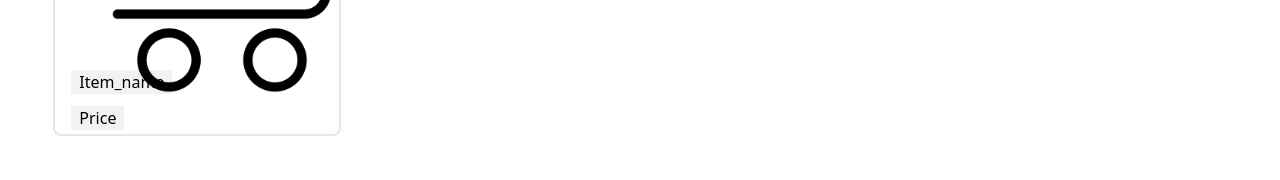
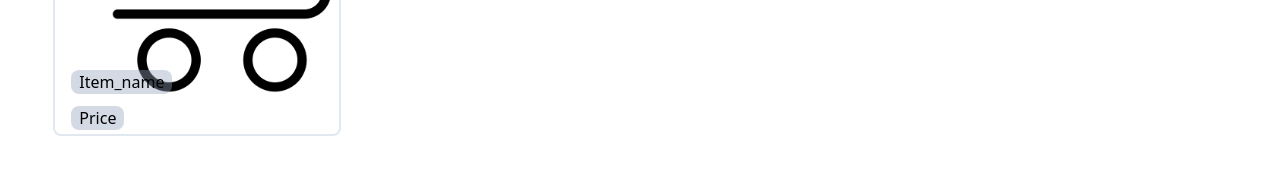
Before and after one commit to dzenankosuta/shopping-cart-app, a React (Create React App) app: page /cart in a window 1280 px wide. Shown: the part 368-548 px from the top of the page. Built offline with nearby package versions, Linux system fonts and the light colour scheme.

Commit message:
adding opacity and border radius to item props

```diff
--- a/src/components/pages/CartPage/CartPage.js
+++ b/src/components/pages/CartPage/CartPage.js
@@ -7,13 +7,13 @@ const CartPage = () => {
         <div className="w-72 h-96 border-solid border-2 border-slate-200 relative rounded-lg">
           <img
             src={require(`../../../images/logo.png`)}
-            alt="cart_image"
+            alt="item_image"
             className="w-full h-full absolute top-0 z-10 object-cover"
           />
-          <p className="absolute bottom-10 left-4 z-20 px-2 bg-slate-800/[.06]">
+          <p className="absolute bottom-10 left-4 z-20 px-2 bg-slate-400/[.4] rounded-lg">
             Item_name
           </p>
-          <p className="absolute bottom-1 left-4 z-20 px-2 bg-slate-800/[.06]">
+          <p className="absolute bottom-1 left-4 z-20 px-2 bg-slate-400/[.4] rounded-lg">
             Price
           </p>
         </div>
```
